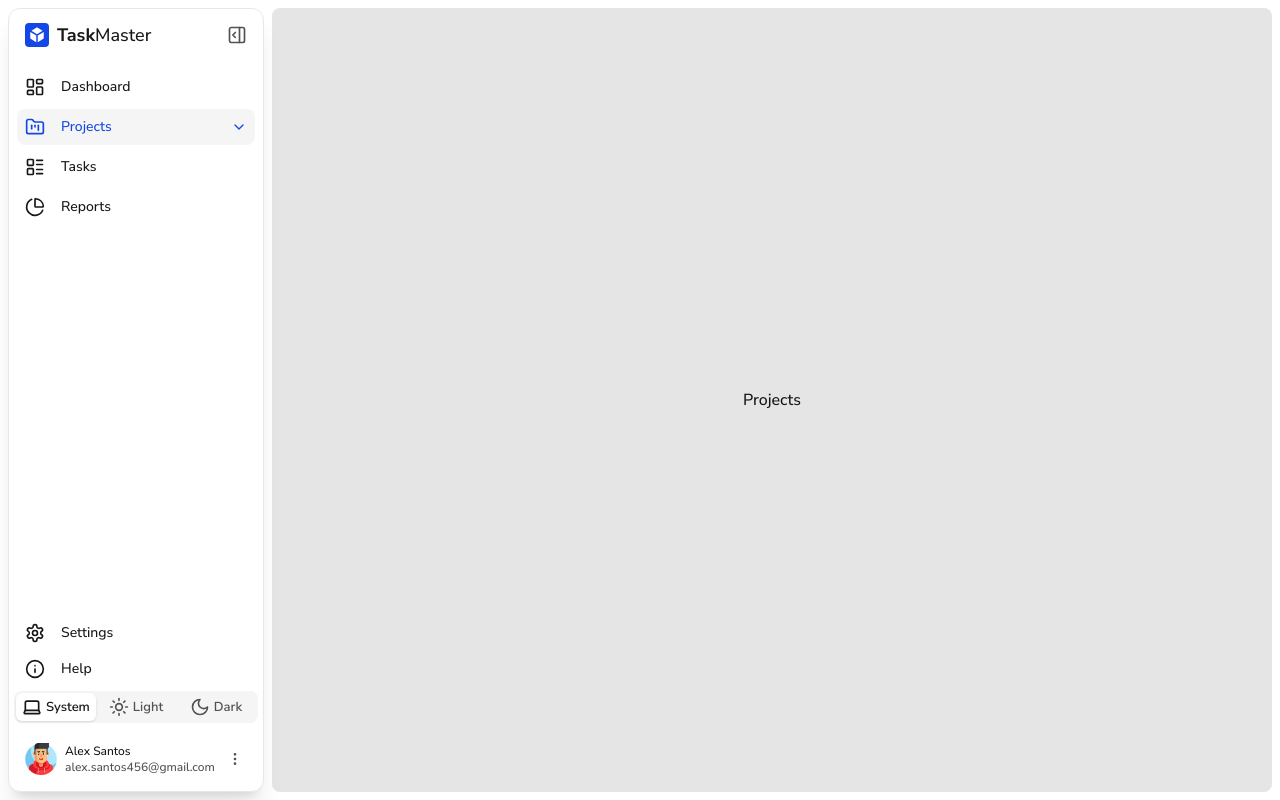
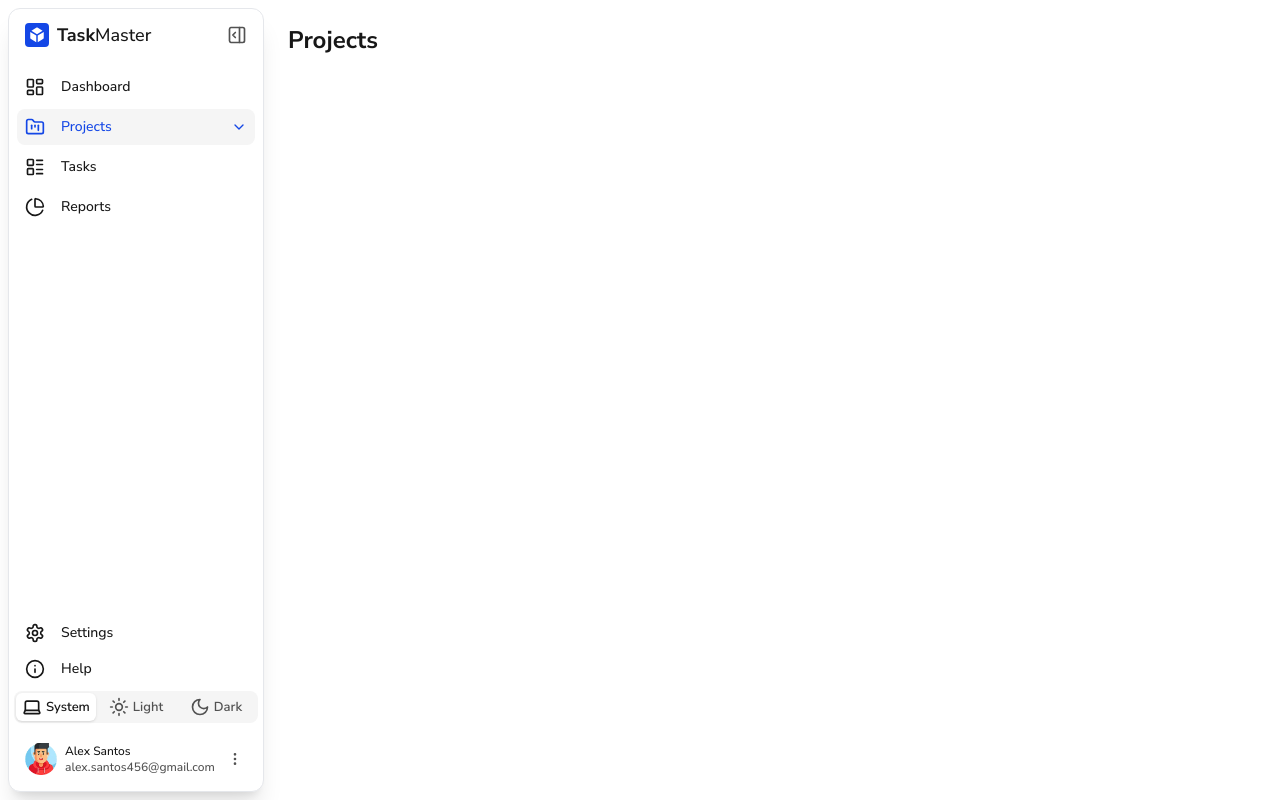
Before and after one commit to alexsantosquispe/taskmaster, a React (Vite) app: page /projects in a window 1280 px wide. Built offline with nearby package versions, Linux system fonts and the light colour scheme.

Commit message:
Feat: Project screen

```diff
--- a/src/AppRouter.tsx
+++ b/src/AppRouter.tsx
@@ -3,6 +3,7 @@ import { Navigate, Route, Routes } from 'react-router-dom';
 import { Dashboard } from './components/organisms/Dashboard/Dashboard';
 import { Detail } from './components/organisms/Detail/Detail';
 import { Projects } from './components/organisms/Projects/Projects';
+import { ProjectsLayout } from './components/organisms/Projects/ProjectsLayout';
 import { Reports } from './components/organisms/Reports/Reports';
 import { Tasks } from './components/organisms/Tasks/Tasks';
 
@@ -12,8 +13,9 @@ export const AppRouter = () => {
       <Route path="/" element={<Navigate to="/dashboard" />} />
       <Route path="dashboard" element={<Dashboard />} />
 
-      <Route path="projects" element={<Projects />}>
-        <Route path=":project-name" element={<Detail />} />
+      <Route path="projects" element={<ProjectsLayout />}>
+        <Route index element={<Projects />} />
+        <Route path=":projectName" element={<Detail />} />
       </Route>
 
       <Route path="tasks" element={<Tasks />} />
--- a/src/components/molecules/SideBarMenu/SideBarMenu.tsx
+++ b/src/components/molecules/SideBarMenu/SideBarMenu.tsx
@@ -35,19 +35,19 @@ export const SIDE_BAR_ITEMS: NavBarLinkItem[] = [
       {
         id: '2-1',
         label: 'Intex Company',
-        path: 'Intex-Company',
+        path: '/intex-company',
         color: 'bg-indigo-600'
       },
       {
         id: '2-2',
         label: 'TaskMaster Mobile App',
-        path: 'TaskMaster-Mobile App',
+        path: '/taskmaster-mobile-app',
         color: 'bg-teal-500'
       },
       {
         id: '2-3',
         label: 'E-commerce Website',
-        path: 'E-commerce-Website',
+        path: '/e-commerce-website',
         color: 'bg-red-600'
       }
     ]
--- a/src/components/molecules/SideBarMenu/components/SideBarItem.tsx
+++ b/src/components/molecules/SideBarMenu/components/SideBarItem.tsx
@@ -3,12 +3,12 @@ import type {
   NavBarLinkSubItem
 } from '../../../../models/types';
 
+import cn from 'clsx';
+import { useState } from 'react';
+import { twMerge } from 'tailwind-merge';
+import { useIsMobile } from '../../../../hooks/useIsMobile';
 import { ChevronDownIcon } from '../../../../icons/ChevronDownIcon';
 import { NavBarLink } from './NavBarLink/NavBarLink';
-import cn from 'clsx';
-import { twMerge } from 'tailwind-merge';
-import { useIsMobile } from '../../../../hooks/useIsMobile';
-import { useState } from 'react';
 
 interface SideBarSubItemProps extends NavBarLinkSubItem {
   onSelectItem: () => void;
@@ -92,7 +92,7 @@ export const SideBarItem = ({
               key={subItem.id}
               {...subItem}
               onSelectItem={onSelectItem}
-              path={`${path}/${subItem.path}`}
+              path={`${path}${subItem.path}`}
             />
           ))}
         </ul>
--- a/src/components/organisms/Dashboard/Dashboard.tsx
+++ b/src/components/organisms/Dashboard/Dashboard.tsx
@@ -1,6 +1,6 @@
 export const Dashboard = () => {
   return (
-    <div className="flex flex-1 items-center justify-center rounded-lg bg-neutral-200">
+    <div className="bg-primary/10 flex flex-1 items-center justify-center rounded-lg dark:bg-white/15">
       Dashboard
     </div>
   );
--- a/src/components/organisms/Detail/Detail.tsx
+++ b/src/components/organisms/Detail/Detail.tsx
@@ -51,13 +51,12 @@ const TABS = [
 
 export const Detail = () => {
   return (
-    <section className="mt-[3.25rem] flex h-[calc(100vh-3.25rem)] w-full flex-col gap-2 p-2 pt-4 md:mt-0 md:h-full md:gap-6 md:px-4 md:pt-4 md:pb-0">
+    <div className="flex w-full flex-col gap-2 md:gap-6">
       <div className="flex flex-col gap-2">
         <Breadcrumb items={BREADCRUMBS} />
         <h2 className="text-2xl leading-12 font-bold">TaskMaster Mobile App</h2>
       </div>
 
-      {/* Board Section */}
       <div className="flex w-full flex-col gap-y-4 overflow-hidden md:h-full">
         <TabBar tabs={TABS} />
         <div className="scroll-x-auto md:scroll-none flex gap-x-3 overflow-auto md:overflow-hidden">
@@ -90,6 +89,6 @@ export const Detail = () => {
           />
         </div>
       </div>
-    </section>
+    </div>
   );
 };
--- a/src/components/organisms/Projects/Projects.tsx
+++ b/src/components/organisms/Projects/Projects.tsx
@@ -1,7 +1,7 @@
 export const Projects = () => {
   return (
-    <div className="flex flex-1 items-center justify-center rounded-lg bg-neutral-200">
-      Projects
+    <div className="flex flex-1 flex-col">
+      <h2 className="text-2xl font-bold">Projects</h2>
     </div>
   );
 };
--- /dev/null
+++ b/src/components/organisms/Projects/ProjectsLayout.tsx
@@ -0,0 +1,9 @@
+import { Outlet } from 'react-router-dom';
+
+export const ProjectsLayout = () => {
+  return (
+    <section className="mt-[3.25rem] flex h-[calc(100vh-3.25rem)] w-full p-2 pt-4 md:mt-0 md:h-full md:px-4 md:pb-0">
+      <Outlet />
+    </section>
+  );
+};
--- /dev/null
+++ b/src/components/organisms/Projects/components/ProjectCard.tsx
@@ -0,0 +1,8 @@
+export const ProjectCard = () => {
+  return (
+    <article className="">
+      <h3>TaskMaster Mobile App</h3>
+      <p>Description</p>
+    </article>
+  );
+};
--- a/src/components/organisms/Reports/Reports.tsx
+++ b/src/components/organisms/Reports/Reports.tsx
@@ -1,6 +1,6 @@
 export const Reports = () => {
   return (
-    <div className="flex flex-1 items-center justify-center rounded-lg bg-neutral-200">
+    <div className="bg-primary/10 flex flex-1 items-center justify-center rounded-lg dark:bg-white/15">
       Reports
     </div>
   );
--- a/src/components/organisms/Tasks/Tasks.tsx
+++ b/src/components/organisms/Tasks/Tasks.tsx
@@ -1,6 +1,6 @@
 export const Tasks = () => {
   return (
-    <div className="flex flex-1 items-center justify-center rounded-lg bg-neutral-200">
+    <div className="bg-primary/10 flex flex-1 items-center justify-center rounded-lg dark:bg-white/15">
       Tasks
     </div>
   );
```
Also changed, not shown: 1 other file (tests, documents, lock files or other folders).
